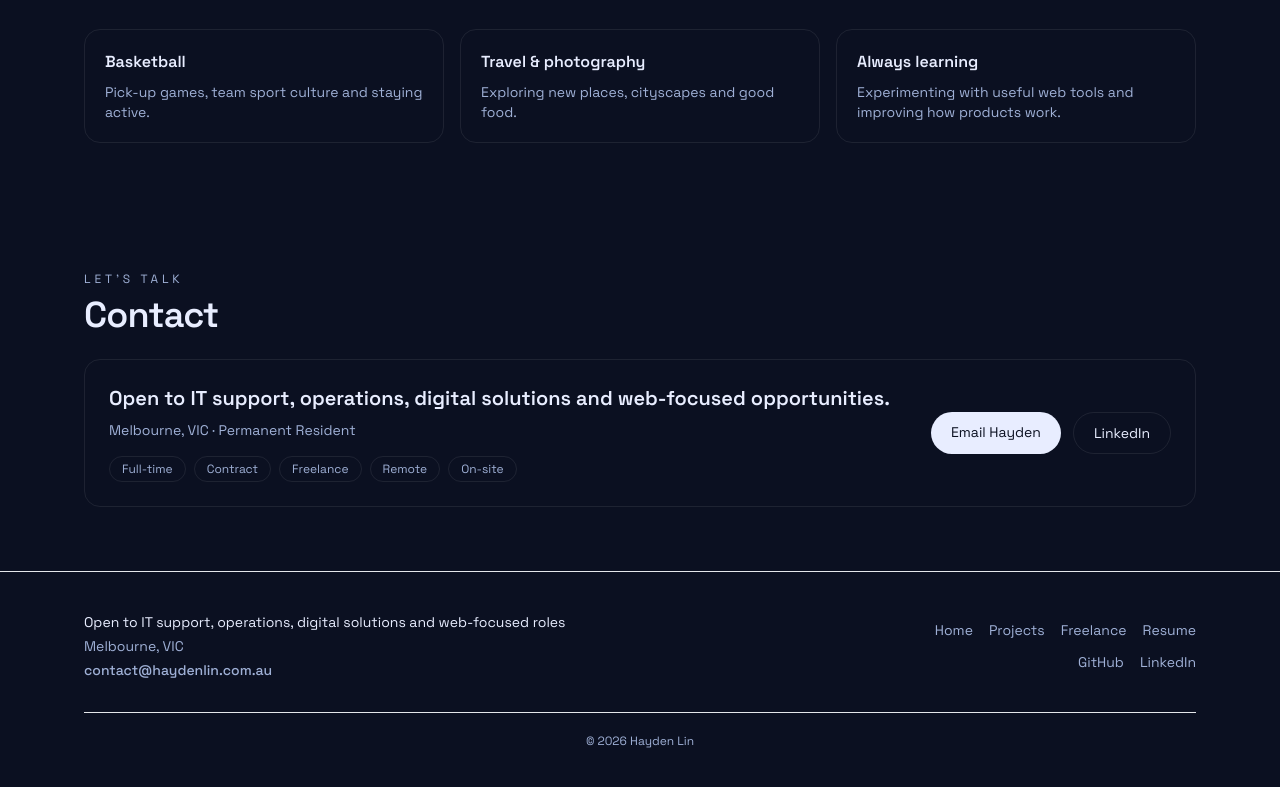
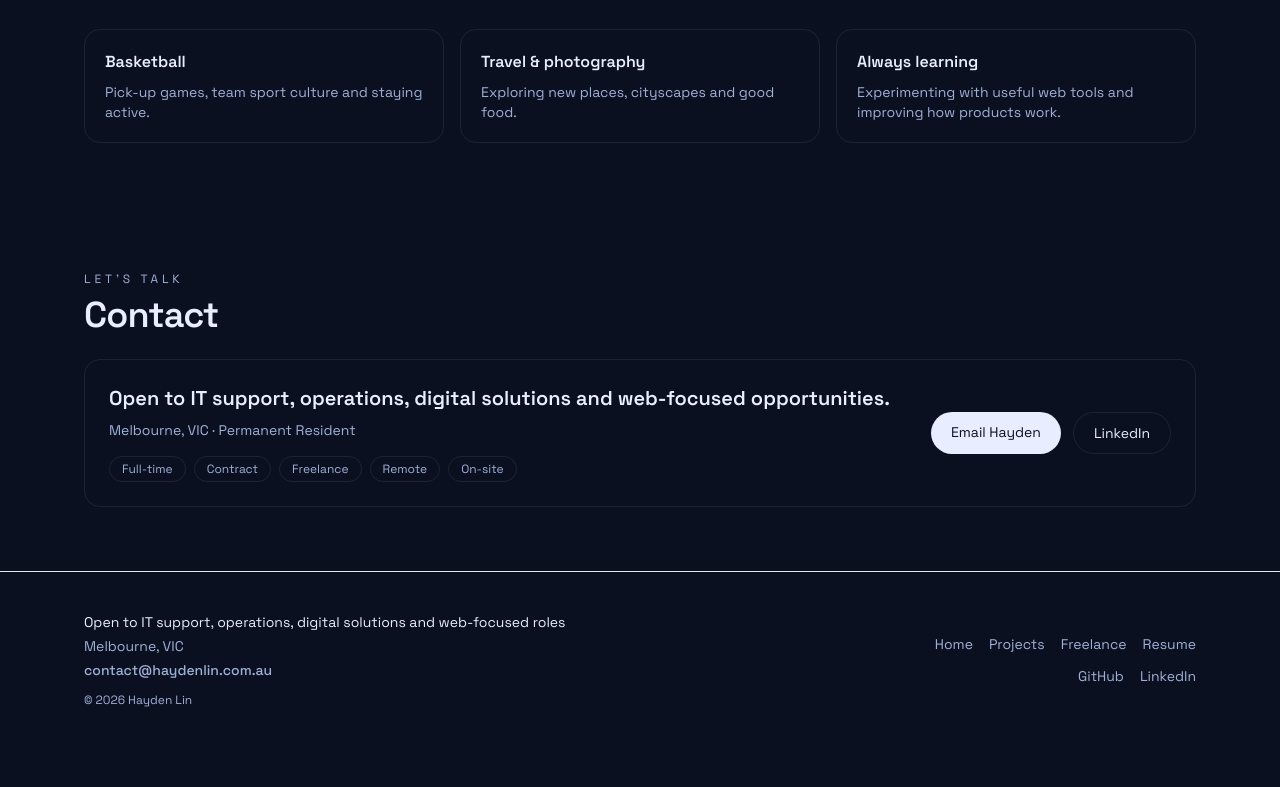
Before and after one commit to haijinlin/portfolio, a Next.js app: page / in a window 1280 px wide. Shown: the part 4526-5313 px from the top of the page. After the commit the page ends 5274 px from the top, so only its background shows below. Built offline with nearby package versions, Linux system fonts and the light colour scheme.

Commit message:
Restore compact footer copyright

```diff
--- a/components/footer.tsx
+++ b/components/footer.tsx
@@ -24,6 +24,7 @@ export function Footer() {
             >
               contact@haydenlin.com.au
             </a>
+            <p className="pt-2 text-xs">© 2026 Hayden Lin</p>
           </div>
 
           <div className="flex flex-col gap-3 text-sm text-muted-foreground md:items-end">
@@ -43,7 +44,6 @@ export function Footer() {
             </div>
           </div>
         </div>
-        <p className="mt-8 border-t border-border/60 pt-5 text-center text-xs">© 2026 Hayden Lin</p>
       </div>
     </footer>
   );
```
